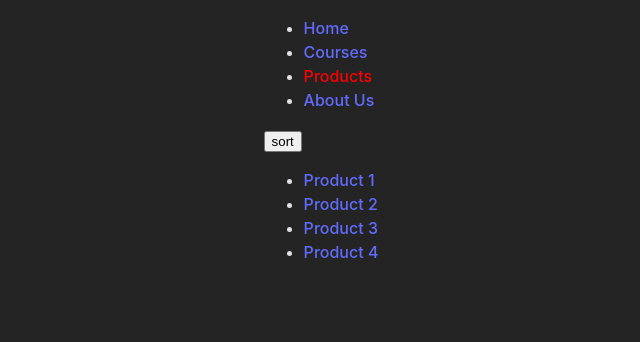
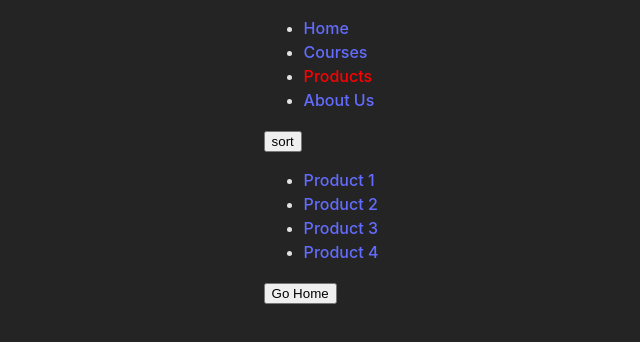
Before and after one commit to golabisib/learnReact, a React (Vite) app in the folder SPA/: page /products in a window 1280 px wide. Shown: the top 342 px of the page, without its empty margins (319-959 px from the left). Built offline with nearby package versions, Linux system fonts and the light colour scheme.

Commit message:
The useNavigate hook for transfer to anOther Page is added

```diff
--- a/SPA/src/pages/ProductsPage.jsx
+++ b/SPA/src/pages/ProductsPage.jsx
@@ -1,7 +1,7 @@
 import NavBar from "../components/NavBar"
 import { Link } from "react-router-dom"
 import { useSearchParams } from "react-router-dom"
-
+import { useNavigate } from "react-router-dom"
 const Products = [
     {id: 1 , name: "Product 1"},
     {id: 2 , name: "Product 2"},
@@ -11,17 +11,24 @@ const Products = [
 
 function ProductsPage() {
     const [searchParams, setSearchParams] = useSearchParams();
+    const navigate = useNavigate();
 
     //get:
     const sortBy = searchParams.get("sortBy");
     const order = searchParams.get("order");
-    console.log(searchParams.toString())
-    console.log({sortBy, order})
 
     //set:
     const sortHandler = () => {
         setSearchParams({sortBy: "price", order: "asc"})
     };
+
+    const homeHandler = () => {
+        navigate("/");
+        // in navigate(A)
+        // A = -1 -> one page prev
+        // A = +1 -> one page next
+        // in A ("/", { replace: true }) catch is clear and prev is deleted
+    }
 
   return (
     <div>
@@ -34,6 +41,7 @@ function ProductsPage() {
             </li>
         ))}
         </ul>
+        <button onClick={homeHandler}>Go Home</button>
     </div>
   )
 }
```
